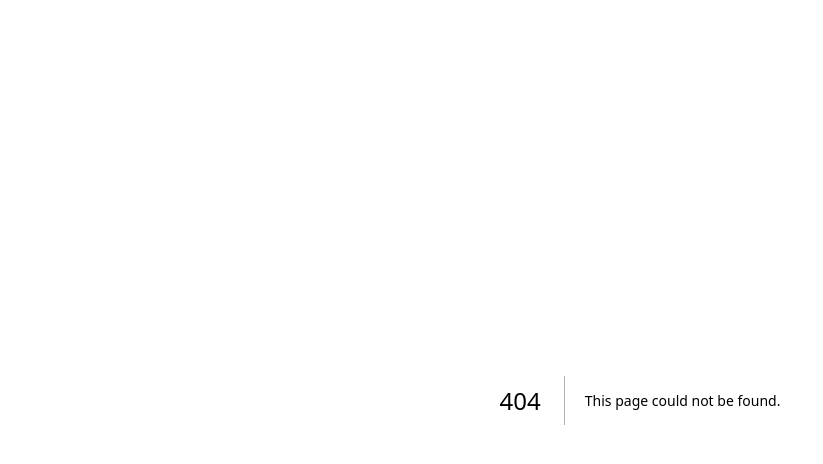
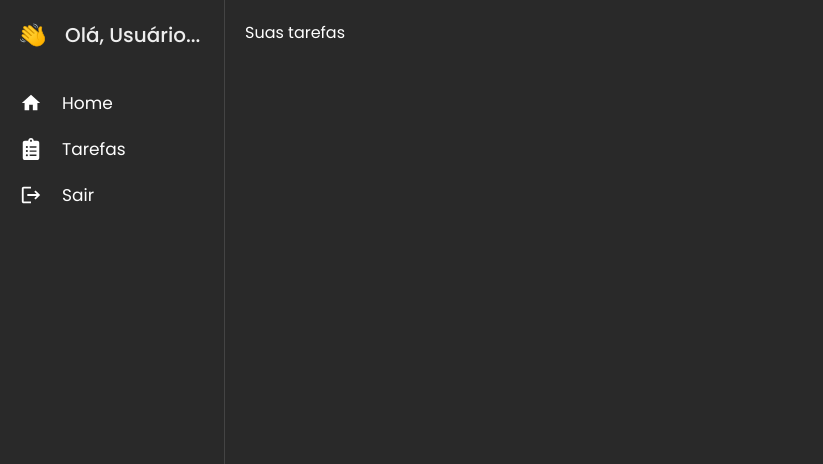
Before and after one commit to jadielsanttos/todo_list_frontend, a Next.js app: page /admin/tarefas in a window 1280 px wide. Before the commit this address had no page. Shown: the top 464 px of the page, without its empty margins (0-823 px from the left). Built offline with nearby package versions, Linux system fonts and the light colour scheme.

Commit message:
feat: adicionando estrutura inicial do painel

```diff
--- /dev/null
+++ b/src/app/admin/tarefas/page.tsx
@@ -0,0 +1,17 @@
+import { SideBar } from "@/components/partials/SideBar"
+import styles from "@/styles/admin/app.module.css"
+
+const Page = () => {
+    return (
+        <>
+            <div className={styles.container}>
+                <SideBar />
+                <div className={styles.right_side}>
+                    Suas tarefas
+                </div>
+            </div>
+        </>
+    )
+}
+
+export default Page
--- /dev/null
+++ b/src/components/partials/SideBar.tsx
@@ -0,0 +1,32 @@
+import styles from "@/styles/partials/app.module.css"
+import Link from "next/link"
+
+import { MdHome, MdLogout } from "react-icons/md";
+import { FaClipboardList } from "react-icons/fa";
+import Image from "next/image";
+
+export const SideBar = () => {
+    return (
+        <aside className={styles.side_bar}>
+            <div className={styles.area_top}>
+                <h3>
+                    <Image
+                        src={'/hand_icon.svg'}
+                        width={25} height={25}
+                        alt="Maozinha"
+                    />
+                    Olá, Usuário...
+                </h3>
+            </div>
+            <div className={styles.area_links}>
+                <nav>
+                    <ul>
+                        <li><Link href='/admin'><MdHome /> Home</Link></li>
+                        <li><Link href='/admin/tarefas'><FaClipboardList /> Tarefas</Link></li>
+                        <li><Link href='/auth/login'><MdLogout /> Sair</Link></li>
+                    </ul>
+                </nav>
+            </div>
+        </aside>
+    )
+}
--- /dev/null
+++ b/src/helpers/data.ts
@@ -0,0 +1,3 @@
+export const data = {
+    updateWidthProgressBar: () => {}
+}
--- a/src/styles/admin/app.module.css
+++ b/src/styles/admin/app.module.css
@@ -1,18 +1,32 @@
-.area_loading {
-    position: absolute;
-    top: 50%;
-    left: 50%;
-    transform: translate(-50%, -50%);
+.container {
+    display: flex;
+    width: 100%;
+    height: 100%;
 }
 
-.area_loading .progress_bar_empty {
-    width: 170px;
-    height: 7px;
-    border: 1px solid #333;
+.right_side {
+    width: calc(100% - 225px);
+    padding: 20px;
 }
 
-.area_loading .progress_bar_empty .progress_bar_fillable {
-    height: 7px;
+.right_side .area_static {
+    display: flex;
+    justify-content: space-between;
+    align-items: center;
+}
+
+.right_side .area_static .content_left svg {
+    font-size: 23px;
+    cursor: pointer;
+}
+
+.right_side .area_static .content_right button {
+    border: 0;
+    box-shadow: var(--box-shadow-default);
+    border-radius: 50px;
+    padding: 10px 35px;
+    font-size: 17px;
+    color: #000;
     background-color: var(--color-primary);
-    transition: .3s;
+    cursor: pointer;
 }
--- /dev/null
+++ b/src/styles/partials/app.module.css
@@ -0,0 +1,63 @@
+/* Side Bar */
+.side_bar {
+    width: 225px;
+    height: 100vh;
+    border-right: var(--border-default);
+    padding: 20px;
+}
+
+.side_bar .area_top {
+    margin-bottom: 40px;
+}
+
+.side_bar .area_top h3 {
+    display: flex;
+    align-items: center;
+    gap: 20px;
+    font-weight: 500;
+    color: #eee;
+    font-size: 20px;
+}
+
+.side_bar .area_links nav ul {
+    list-style: none;
+}
+
+.side_bar .area_links nav ul li a {
+    display: flex;
+    align-items: center;
+    gap: 20px;
+    text-decoration: none;
+    color: #fff;
+    margin-bottom: 20px;
+    font-size: 17px;
+    transition: .3s;
+}
+
+.side_bar .area_links nav ul li a:hover {
+    color: var(--color-primary);
+}
+
+.side_bar .area_links nav ul li a svg {
+    font-size: 22px;
+}
+
+/* Loader */
+.area_loading {
+    position: absolute;
+    top: 50%;
+    left: 50%;
+    transform: translate(-50%, -50%);
+}
+
+.area_loading .progress_bar_empty {
+    width: 170px;
+    height: 7px;
+    border: 1px solid #333;
+}
+
+.area_loading .progress_bar_empty .progress_bar_fillable {
+    height: 7px;
+    background-color: var(--color-primary);
+    transition: .3s;
+}
```
Also changed, not shown: package.json (+4 -3 lines), src/app/admin/page.tsx (+17 -17 lines), src/components/partials/Loader.tsx (added, +19 -0 lines), public/hand_icon.svg (added), 1 other file (tests, documents, lock files or other folders).
